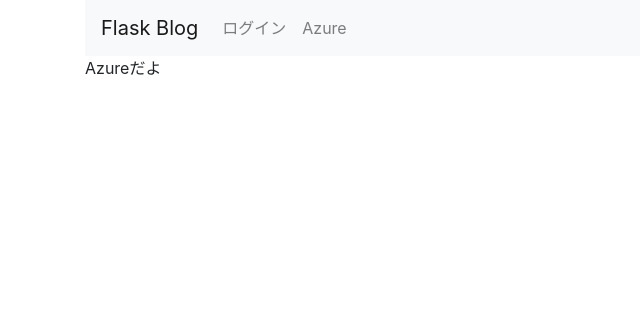
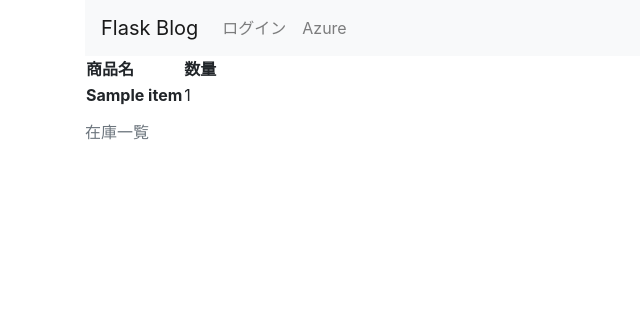
Before and after one commit to Nancy-cre/Flask_on_Azure, a Flask app: template flask_blog/templates/azure.html in a window 1280 px wide. Shown: the top 316 px of the page, without its empty margins (0-640 px from the left). Run offline with Flask 3, Linux system fonts and the light colour scheme; the template is opened without the code that fills it: most values are stand-ins (such as "Sample title", 1, 10 or a date in 2020); parts of the project's set-up code (start-up, migrations or seed data) failed here and were passed over; some libraries are stand-ins or nearby versions.

```diff
--- a/flask_blog/templates/azure.html
+++ b/flask_blog/templates/azure.html
@@ -5,7 +5,29 @@
     <title>Azure</title>
 </head>
 <body>
-    <p>Azureだよ</p>
+    <table>
+        <caption>
+            在庫一覧
+        </caption>
+        <thead>
+            <tr>
+                <th scope="col">商品名</th>
+                <th scope="col">数量</th>
+            </tr>
+        </thead>
+        <tbody>
+            {% for item in items: %}
+            <tr>
+                <th scope="row">
+                    {{ item.name }}
+                </th>
+                <td>
+                    {{ item.count }}
+                </td>
+            </tr>
+            {% endfor %}
+        </tbody>
+    </table>
 </body>
 </html>
 {% endblock %}
```
Also changed, not shown: flask_blog/views.py (+15 -4 lines).
